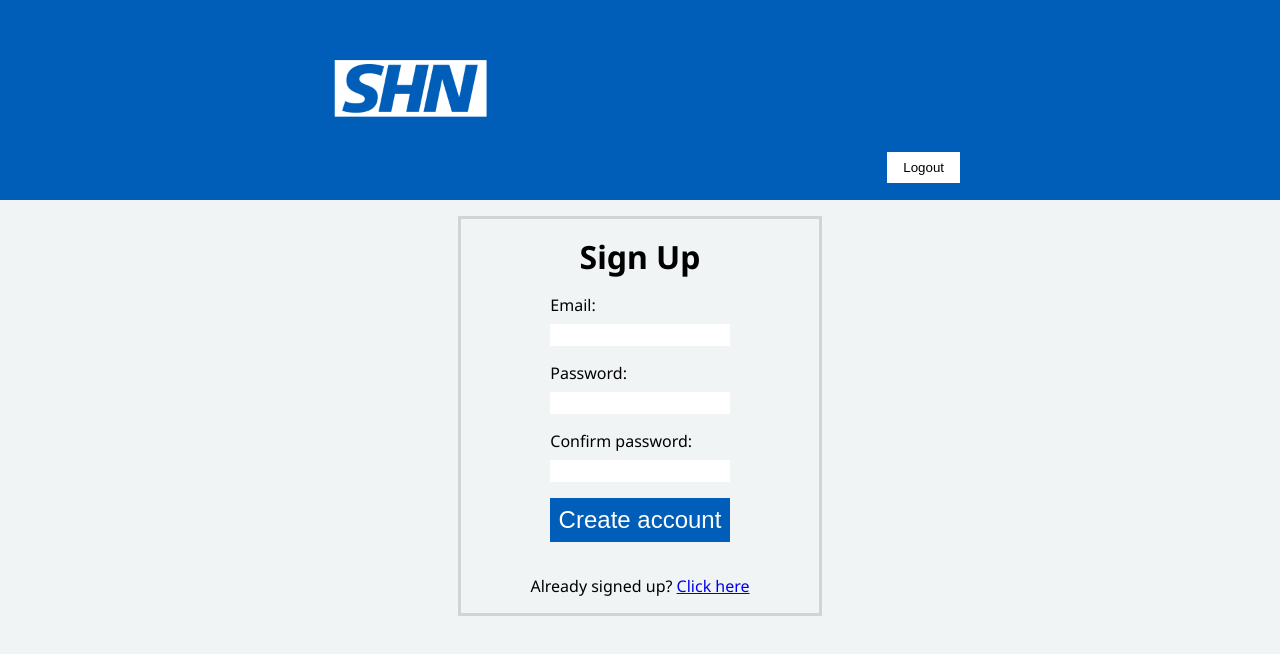
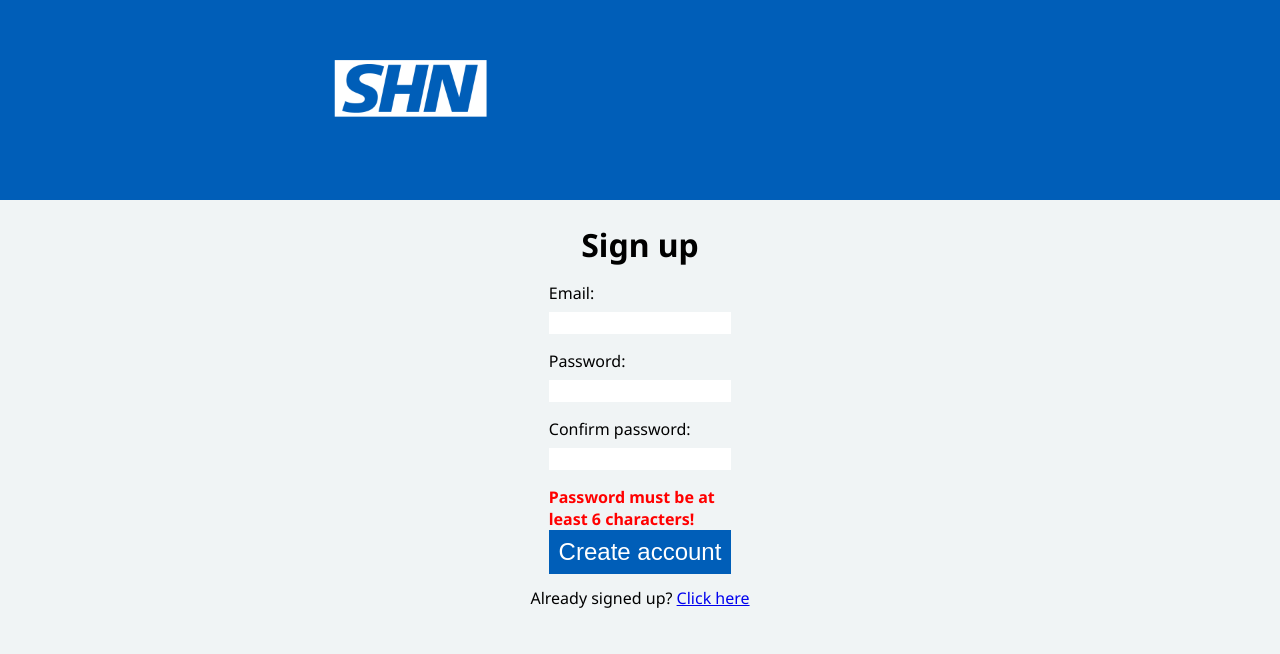
Before and after one commit to DarshDhillon/vaccine_shn, a React (Create React App) app: page /sign-up in a window 1280 px wide. Shown: the top 654 px of the page. Built offline with nearby package versions, Linux system fonts and the light colour scheme; no server answers.

Commit message:
Refactor firebase actions

```diff
--- a/src/App.js
+++ b/src/App.js
@@ -2,7 +2,7 @@ import { BrowserRouter as Router, Switch, Route } from 'react-router-dom';
 import { useEffect } from 'react';
 import { firebaseAuth } from './firebase';
 import { useDispatch } from 'react-redux';
-import { setIsLoading, setCurrentUser } from './state/usersSlice';
+import { setCurrentUser } from './state/usersSlice';
 import SignUp from './components/SignUp';
 import Login from './components/Login';
 import Header from './components/Header';
@@ -16,11 +16,7 @@ const App = () => {
 
   useEffect(() => {
     const unsubscribe = firebaseAuth.onAuthStateChanged((user) => {
-      console.log('user log1', user);
-      dispatch(setIsLoading(true));
       dispatch(setCurrentUser(user));
-      console.log('user log2', user);
-      dispatch(setIsLoading(false));
     });
 
     return unsubscribe;
--- a/src/components/Header.js
+++ b/src/components/Header.js
@@ -1,17 +1,18 @@
 import styled from 'styled-components';
 import shnLogo from '../assets/images/shn_logo_blue_text.png';
 import { Link } from 'react-router-dom';
-import { useSelector, useDispatch } from 'react-redux';
-import { logoutCurrentUserAsync } from '../state/usersSlice';
+import { useSelector } from 'react-redux';
+import { firebaseAuth } from '../firebase';
 
 const Header = () => {
-  const dispatch = useDispatch();
   const currentUser = useSelector((state) => state.usersSlice.currentUser);
 
-  console.log(currentUser);
-
-  const handleLogoutUser = () => {
-    dispatch(logoutCurrentUserAsync());
+  const handleLogoutUser = async () => {
+    try {
+      firebaseAuth.signOut();
+    } catch {
+      alert('Error logging out');
+    }
   };
 
   return (
@@ -20,7 +21,7 @@ const Header = () => {
         <Link to='/'>
           <HeaderLogo alt='header_logo' src={shnLogo} />
         </Link>
-        <LogoutButton onClick={handleLogoutUser} isCurrentUser={currentUser}>
+        <LogoutButton onClick={handleLogoutUser} $isCurrentUser={currentUser}>
           Logout
         </LogoutButton>
       </HeaderImageWrapper>
@@ -53,7 +54,8 @@ const HeaderLogo = styled.img`
 `;
 
 const LogoutButton = styled.button`
-  opacity: ${(isCurrentUser) => (isCurrentUser ? '1' : '0')};
+  visibility: ${({ $isCurrentUser }) =>
+    $isCurrentUser ? 'visibile' : 'hidden'};
   padding: 0.5rem 1rem;
   background-color: #fff;
   color: #000;
--- a/src/components/Login.js
+++ b/src/components/Login.js
@@ -1,12 +1,9 @@
 import styled from 'styled-components';
 import { useState } from 'react';
-import {
-  loginUserAsync,
-  logoutCurrentUserAsync,
-  setIsLoadingUser,
-} from '../state/usersSlice';
+import { setIsLoadingUser } from '../state/usersSlice';
 import { useDispatch } from 'react-redux';
 import { useHistory, Link } from 'react-router-dom';
+import { firebaseAuth } from '../firebase';
 
 const Login = () => {
   const [email, setEmail] = useState('');
@@ -14,22 +11,27 @@ const Login = () => {
   const dispatch = useDispatch();
   const history = useHistory();
 
-  const handleLogin = (e) => {
+  const handleLogin = async (e) => {
     e.preventDefault();
-    dispatch(loginUserAsync({ email, password }));
-    history.push('/user-dashboard');
-  };
+    dispatch(setIsLoadingUser(true));
 
-  const handleLogout = (e) => {
-    dispatch(logoutCurrentUserAsync());
-    // dispatch(setIsLoadingUser(true));
+    try {
+      await firebaseAuth.signInWithEmailAndPassword(email, password);
+      dispatch(setIsLoadingUser(false));
+      history.push('/user-dashboard');
+    } catch {
+      console.log('we have a problem');
+      dispatch(setIsLoadingUser(false));
+      setEmail('');
+      setPassword('');
+    }
   };
 
   return (
     <LoginContainer>
       <LoginWrapper>
         <LoginForm onSubmit={handleLogin}>
-          <Heading>Sign In</Heading>
+          <Heading>Sign in</Heading>
           <Label>Email:</Label>
           <Input
             autoComplete='none'
@@ -68,7 +70,7 @@ const LoginContainer = styled.div`
 `;
 
 const LoginWrapper = styled.div`
-  border: 3px solid lightgray;
+  /* border: 3px solid lightgray; */
   min-height: 400px;
   width: 60%;
   display: flex;
@@ -114,3 +116,22 @@ const SubmitButton = styled.button`
     background-color: #01417e;
   }
 `;
+
+// const handleLogin = (e) => {
+//   e.preventDefault();
+//   dispatch(loginUserAsync({ email, password }));
+//   history.push('/user-dashboard');
+// };
+
+// const handleLogin = async (e) => {
+//   e.preventDefault();
+
+//   try {
+//     dispatch(setIsLoadingUser(true));
+//     await firebaseAuth.signInWithEmailAndPassword(email, password);
+//     dispatch(setIsLoadingUser(false));
+//     history.push('/user-dashboard');
+//   } catch {
+//     console.log('we have problem');
+//   }
+// };
--- a/src/components/PrivateRoute.js
+++ b/src/components/PrivateRoute.js
@@ -4,8 +4,6 @@ import { useSelector } from 'react-redux';
 const PrivateRoute = ({ component: Component, ...rest }) => {
   const currentUser = useSelector((state) => state.usersSlice.currentUser);
   const isLoadingUser = useSelector((state) => state.usersSlice.isLoadingUser);
-
-  console.log(currentUser);
 
   return (
     <>
--- a/src/components/Signup.js
+++ b/src/components/Signup.js
@@ -1,8 +1,9 @@
 import styled from 'styled-components';
 import { useState } from 'react';
-import { createNewUserAsync } from '../state/usersSlice';
+import { setIsLoadingUser } from '../state/usersSlice';
 import { useDispatch } from 'react-redux';
 import { useHistory, Link } from 'react-router-dom';
+import { firebaseAuth } from '../firebase';
 
 const SignUp = () => {
   const [signUpEmail, setSignUpEmail] = useState('');
@@ -11,19 +12,31 @@ const SignUp = () => {
   const dispatch = useDispatch();
   const history = useHistory();
 
-  const handleSubmit = (e) => {
+  const handleSubmit = async (e) => {
     e.preventDefault();
-    dispatch(
-      createNewUserAsync({ email: signUpEmail, password: signUpPassword })
-    );
-    history.push('/user-dashboard');
+    dispatch(setIsLoadingUser(true));
+
+    try {
+      await firebaseAuth.createUserWithEmailAndPassword(
+        signUpEmail,
+        signUpPassword
+      );
+      dispatch(setIsLoadingUser(false));
+      history.push('/user-dashboard');
+    } catch {
+      setSignUpEmail('');
+      setSignUpPassword('');
+      setSignUpConfirmPassword('');
+      dispatch(setIsLoadingUser(false));
+      console.log('error creating user');
+    }
   };
 
   return (
     <SignUpContainer>
       <SignUpWrapper>
         <SignUpForm onSubmit={handleSubmit}>
-          <Heading>Sign Up</Heading>
+          <Heading>Sign up</Heading>
           <Label>Email:</Label>
           <Input
             autoComplete='none'
@@ -48,10 +61,25 @@ const SignUp = () => {
             value={signUpConfirmPassword}
             type='password'
           />
+          {signUpPassword.length < 6 || signUpConfirmPassword.length < 6 ? (
+            <p style={{ color: 'red', fontWeight: 'bold' }}>
+              Password must be at least 6 characters!
+            </p>
+          ) : (
+            ''
+          )}
+
           {signUpPassword !== signUpConfirmPassword && (
-            <p style={{ color: 'red' }}>Passwords do not match!</p>
+            <p style={{ color: 'red', fontWeight: 'bold' }}>
+              Passwords do not match!
+            </p>
           )}
-          <SubmitButton type='submit'>Create account</SubmitButton>
+          <SubmitButton
+            disabled={signUpPassword === signUpConfirmPassword ? false : true}
+            type='submit'
+          >
+            Create account
+          </SubmitButton>
         </SignUpForm>
         <div>
           Already signed up? <Link to='/login'>Click here</Link>
@@ -73,7 +101,7 @@ const SignUpContainer = styled.div`
 `;
 
 const SignUpWrapper = styled.div`
-  border: 3px solid lightgray;
+  /* border: 3px solid lightgray; */
   min-height: 400px;
   width: 60%;
   display: flex;
@@ -111,12 +139,12 @@ const Heading = styled.h1`
 const SubmitButton = styled.button`
   padding: 0.5rem;
   font-size: 1.5rem;
-  background-color: #005eb8;
+  background-color: ${({ disabled }) => (disabled ? 'lightgrey' : '#005eb8')};
   color: #fff;
   border: none;
   cursor: pointer;
 
   :hover {
-    background-color: #01417e;
+    background-color: ${({ disabled }) => (disabled ? 'lightgrey' : '#01417e')};
   }
 `;
--- a/src/state/usersSlice.js
+++ b/src/state/usersSlice.js
@@ -1,38 +1,4 @@
-import { createSlice, createAsyncThunk } from '@reduxjs/toolkit';
-import { firebaseAuth } from '../firebase';
-
-export const createNewUserAsync = createAsyncThunk(
-  'users/createNewUserAsync',
-  async ({ email, password }) => {
-    try {
-      await firebaseAuth.createUserWithEmailAndPassword(email, password);
-    } catch (e) {
-      console.error(e);
-    }
-  }
-);
-
-export const logoutCurrentUserAsync = createAsyncThunk(
-  'users/logoutCurrentUserAsync',
-  async () => {
-    try {
-      await firebaseAuth.signOut();
-    } catch (e) {
-      console.error(e);
-    }
-  }
-);
-
-export const loginUserAsync = createAsyncThunk(
-  'users/loginUserAsync',
-  async ({ email, password }) => {
-    try {
-      await firebaseAuth.signInWithEmailAndPassword(email, password);
-    } catch (e) {
-      console.error(e);
-    }
-  }
-);
+import { createSlice } from '@reduxjs/toolkit';
 
 const usersSlice = createSlice({
   name: 'users',
@@ -52,21 +18,6 @@ const usersSlice = createSlice({
       state.isLoadingUser = payload;
     },
   },
-
-  extraReducers: {
-    [loginUserAsync.pending]: (state) => {
-      state.isLoadingUser = true;
-    },
-    [loginUserAsync.fulfilled]: (state) => {
-      state.isLoadingUser = false;
-    },
-    [createNewUserAsync.pending]: (state) => {
-      state.isLoadingUser = true;
-    },
-    [createNewUserAsync.fulfilled]: (state) => {
-      state.isLoadingUser = false;
-    },
-  },
 });
 
 export const { setIsLoading, setCurrentUser, setIsLoadingUser } =
```
